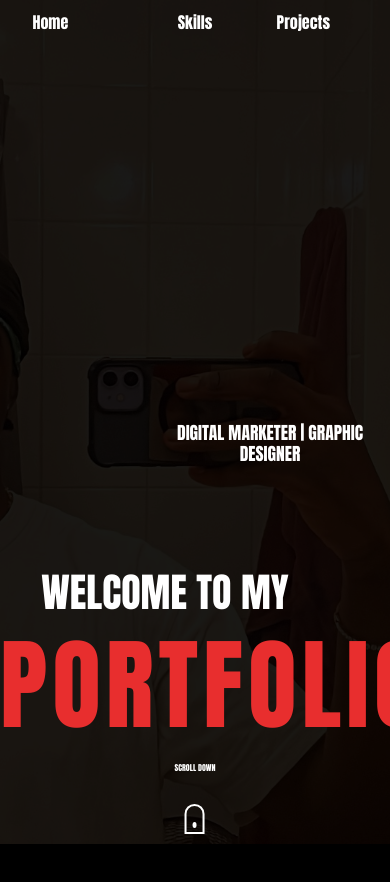
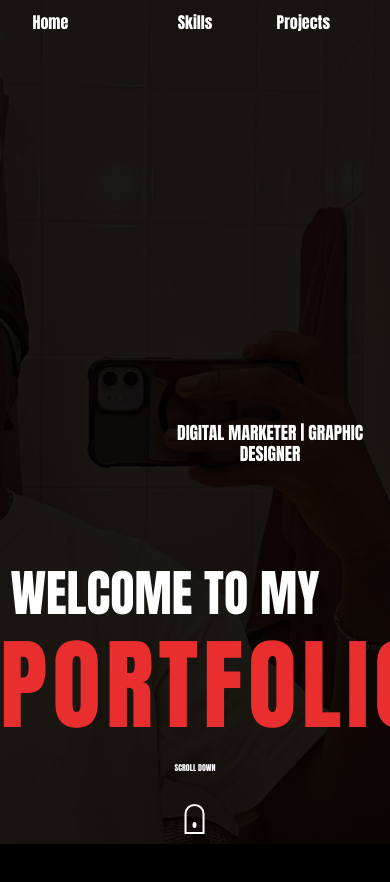
Before and after one commit to dagyekum1209/AgyekumDarius, a plain HTML site: page index.html in a window 390 px wide. Shown: the top 882 px of the page. Drawn offline with nearby package versions, Linux system fonts and the light colour scheme.

Commit message:
font size mobile

```diff
--- a/style.css
+++ b/style.css
@@ -165,7 +165,7 @@ nav ul li a:hover {
   .hero-content p {
     position: static; /* Remove absolute positioning */
     text-align: center; /* Center the text */
-    font-size: 40px; /* Further reduce font size */
+    font-size: 50px; /* Further reduce font size */
     max-width: 100%; /* Allow full width */
     margin: 20px 0; /* Add spacing around the text */
     bottom: 10%;
```
